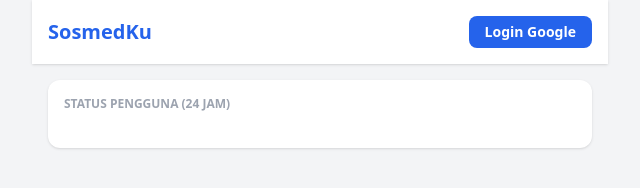
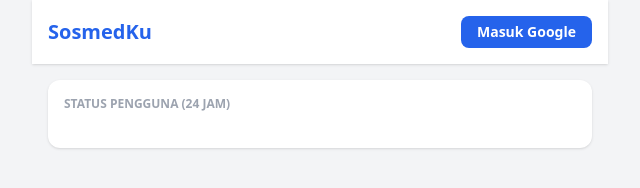
Before and after one commit to fhatirarogip08218/sosialmedia, a plain HTML site: page index.html in a window 1280 px wide. Shown: the full height of the page, 320-960 px from the left. Drawn offline with nearby package versions, Linux system fonts and the light colour scheme; no server answers.

Commit message:
index.html

```diff
--- a/index.html
+++ b/index.html
@@ -12,7 +12,7 @@
   <nav class="bg-white shadow p-4 sticky top-0 z-10 flex justify-between items-center max-w-xl mx-auto">
     <h1 class="text-xl font-bold text-blue-600">SosmedKu</h1>
     <div id="auth-section">
-      <button id="btn-login" class="bg-blue-600 text-white px-4 py-1.5 rounded-lg text-sm font-semibold hover:bg-blue-700">Login Google</button>
+      <button id="btn-login" class="bg-blue-600 text-white px-4 py-1.5 rounded-lg text-sm font-semibold hover:bg-blue-700">Masuk Google</button>
       <div id="user-info" class="hidden flex items-center gap-2">
         <img id="user-pic" class="w-8 h-8 rounded-full" src="" alt="Avatar">
         <span id="user-name" class="text-sm font-medium"></span>
@@ -49,11 +49,6 @@
     import { initializeApp } from "https://www.gstatic.com/firebasejs/10.12.0/firebase-app.js";
     import { getAuth, signInWithPopup, GoogleAuthProvider, onAuthStateChanged, signOut } from "https://www.gstatic.com/firebasejs/10.12.0/firebase-auth.js";
     import { getFirestore, collection, addDoc, onSnapshot, query, orderBy, serverTimestamp, setDoc, doc } from "https://www.gstatic.com/firebasejs/10.12.0/firebase-firestore.js";
-
-    // Import the functions you need from the SDKs you need
-import { initializeApp } from "firebase/app";
-// TODO: Add SDKs for Firebase products that you want to use
-// https://firebase.google.com/docs/web/setup#available-libraries
 
     // Your web app's Firebase configuration
     const firebaseConfig = {
```
Lines whose indentation alone changed are shown as unchanged.
